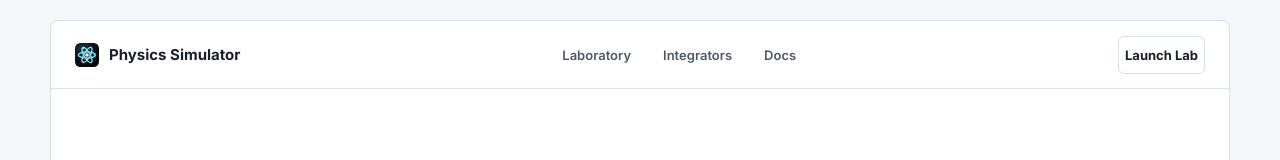
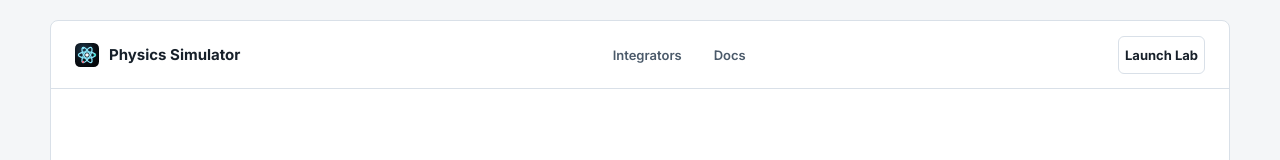
Before and after one commit to ShauryaAttreya37/physics-simulator, a React (Vite) app: page / in a window 1280 px wide. Shown: the top 160 px of the page. Built offline with nearby package versions, Linux system fonts and the light colour scheme.

Commit message:
refactor: remove redundant laboratory link from landing page

```diff
--- a/src/pages/Home.jsx
+++ b/src/pages/Home.jsx
@@ -23,9 +23,6 @@ export default function Home({ onNavigate }) {
             <span className="logo-text">Physics Simulator</span>
           </div>
           <div className="nav-links">
-            <button className="nav-link-btn" onClick={() => handleNavigate('topics')}>
-              Laboratory
-            </button>
             <button className="nav-link-btn" onClick={() => handleNavigate('integrators')}>
               Integrators
             </button>
```
